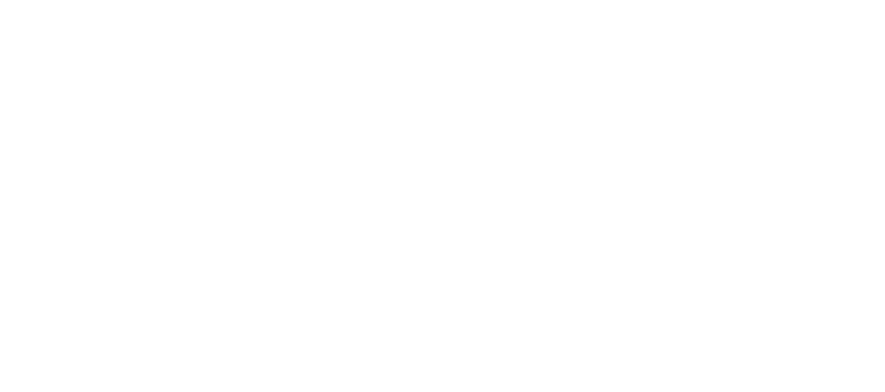
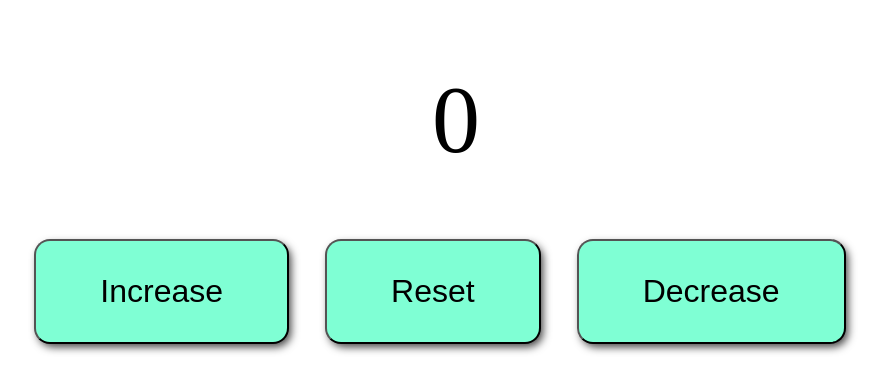
Before and after one commit to milosdimitrijevicc/Counter, a plain HTML site: page index.html in a window 1280 px wide. Shown: the whole page, without its empty margins (184-1069 px from the left). Drawn offline with Linux system fonts and the light colour scheme.

Commit message:
second commit

```diff
--- a/index.html
+++ b/index.html
@@ -8,7 +8,13 @@
 </head>
 <body>
 
+<p id="counter">0</p>
 
+<div class="btnContainer">
+  <button id="increase" class="btn">Increase</button>
+  <button id="reset" class="btn">Reset</button>
+  <button id="decrease" class="btn">Decrease</button>
+</div>
 
 
 
--- a/script.js
+++ b/script.js
@@ -0,0 +1,3 @@
+const increaseBtn = document.querySelector('#increase');
+const decreseBtn = document.querySelector('#decrease');
+const resetBtn = document.querySelector('#reset');
--- a/style.css
+++ b/style.css
@@ -0,0 +1,33 @@
+*{
+  margin: 0;
+  padding: 0;
+  box-sizing: border-box;
+}
+
+#counter{
+  text-align: center;
+  font-size: 6rem;
+  margin-top: 4rem;
+}
+
+.btnContainer{
+  text-align: center;
+  margin-top: 4rem;
+}
+
+.btn{
+  padding: 2rem 4rem;
+  font-size: 2rem;
+  margin-right: 2rem;
+  background-color: aquamarine;
+  border-radius: 1rem;
+  -webkit-box-shadow: 3px 4px 8px -1px rgba(0,0,0,0.75);
+  -moz-box-shadow: 3px 4px 8px -1px rgba(0,0,0,0.75);
+  box-shadow: 3px 4px 8px -1px rgba(0,0,0,0.75);
+  cursor: pointer;
+  transition: all 0.2s;
+}
+.btn:hover{
+  background-color: rgb(25, 210, 149);
+  color: white;
+}
```
